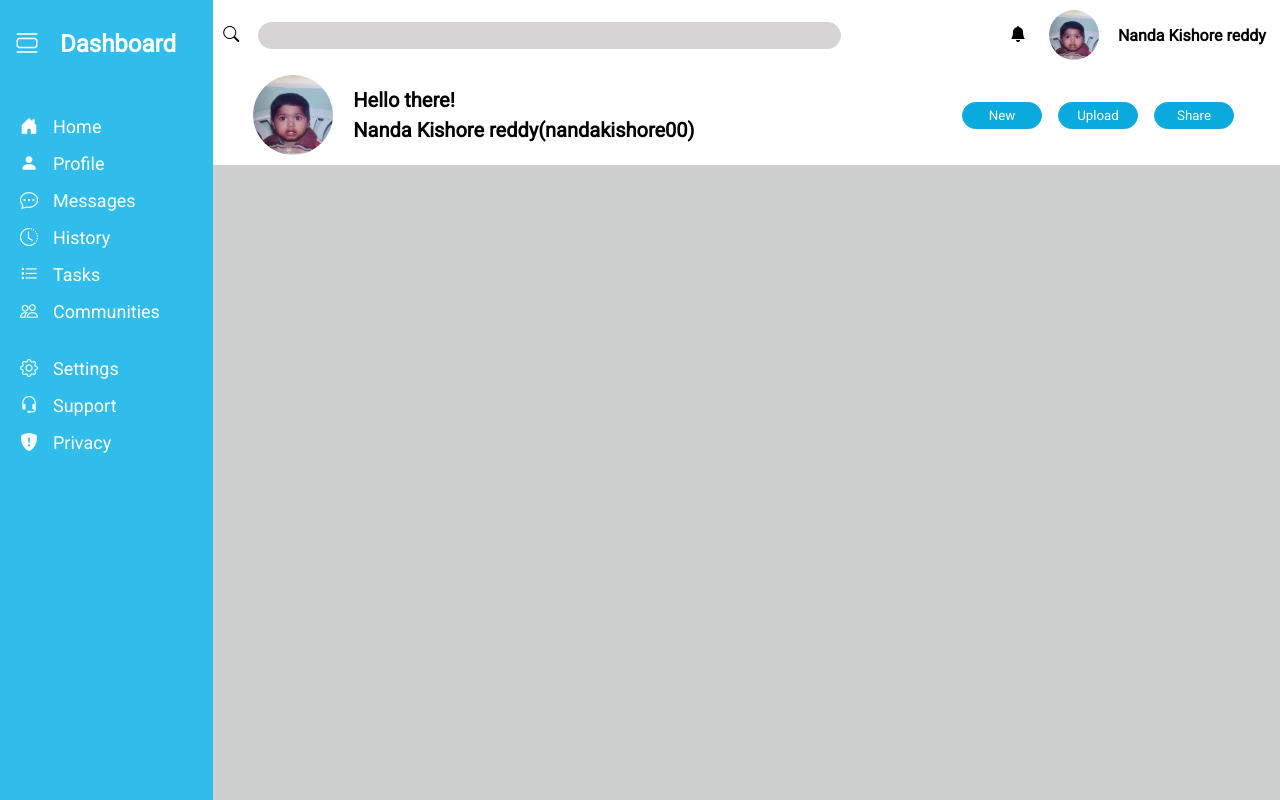
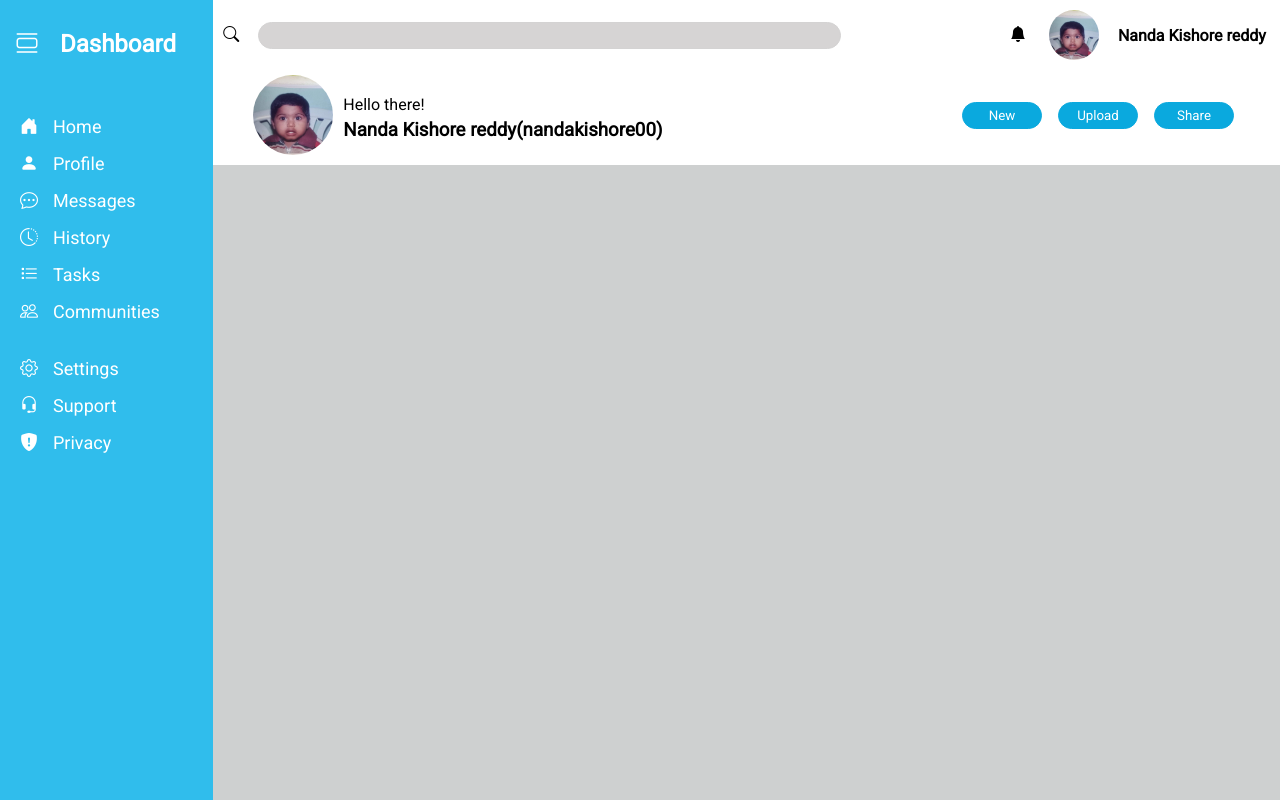
Before and after one commit to nandakishore00/Admin-dashboard, a website: page index.html in a window 1280 px wide. Drawn offline with nearby package versions, Linux system fonts and the light colour scheme.

Commit message:
made few minor changes

```diff
--- a/index.css
+++ b/index.css
@@ -84,6 +84,15 @@ padding-right:15px
 .greetings{
     display:flex;
     align-items: center;
+    justify-content: center;
+
+}
+.text{
+    padding-top:25px;
+    font-family: 'Roboto', sans-serif;
+    font-weight:400;
+    text-align: left;
+    line-height: 0.4;
 }
 .buttons{
     margin-right:20px;
--- a/index.html
+++ b/index.html
@@ -48,8 +48,10 @@
                 <div class="second-row">
                     <div class="greetings">
                         <img src="profile.jpg" style= "width:80px;height:80px;border-radius:50%"class="profile">
-                        <span style="padding:10px;line-height: 1.5;font-family: 'Roboto', sans-serif;font-weight: 1000;font-size:20px">Hello there!<br>
-                        Nanda Kishore reddy(nandakishore00)</span>
+                        <div class="text">
+                            <span >Hello there!</span>
+                            <h3>Nanda Kishore reddy(nandakishore00)</h3>
+                        </div>
                     </div>
                     <div class="buttons">
                         <input type="button" value="New">
```
